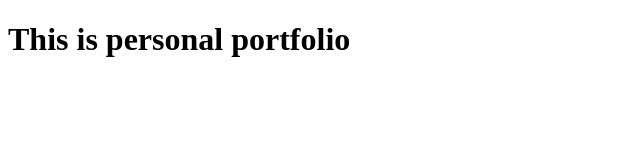
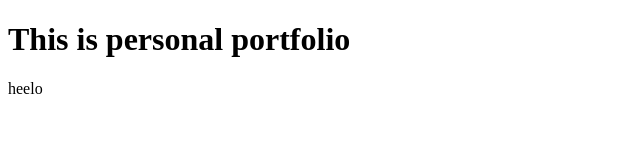
Before and after one commit to armansomoy/portfolio-assignment, a plain HTML site: page index.html in a window 1280 px wide. Shown: the full height of the page, 0-640 px from the left. Drawn offline with Linux system fonts and the light colour scheme.

Commit message:
second commit

```diff
--- a/index.html
+++ b/index.html
@@ -7,5 +7,6 @@
 </head>
 <body>
     <h1>This is personal portfolio</h1>
+    <p>heelo</p>
 </body>
 </html>
```
